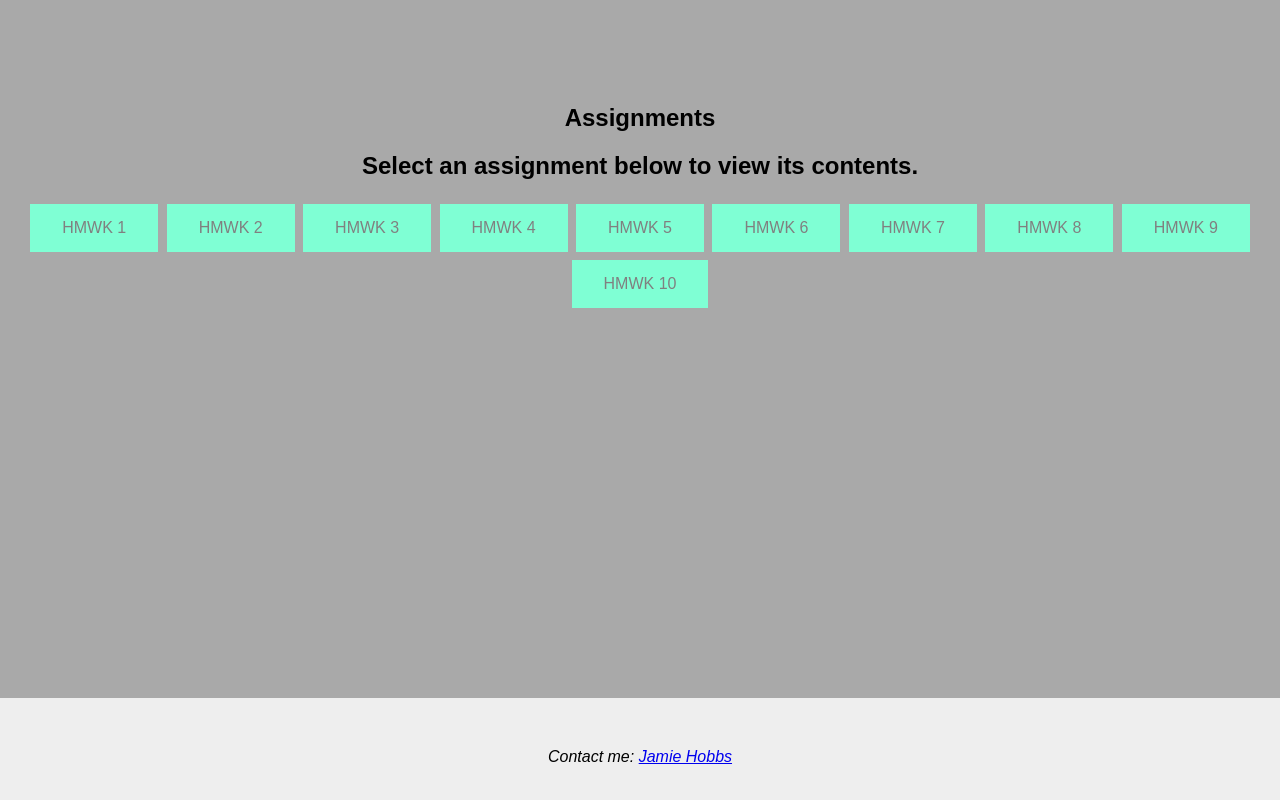
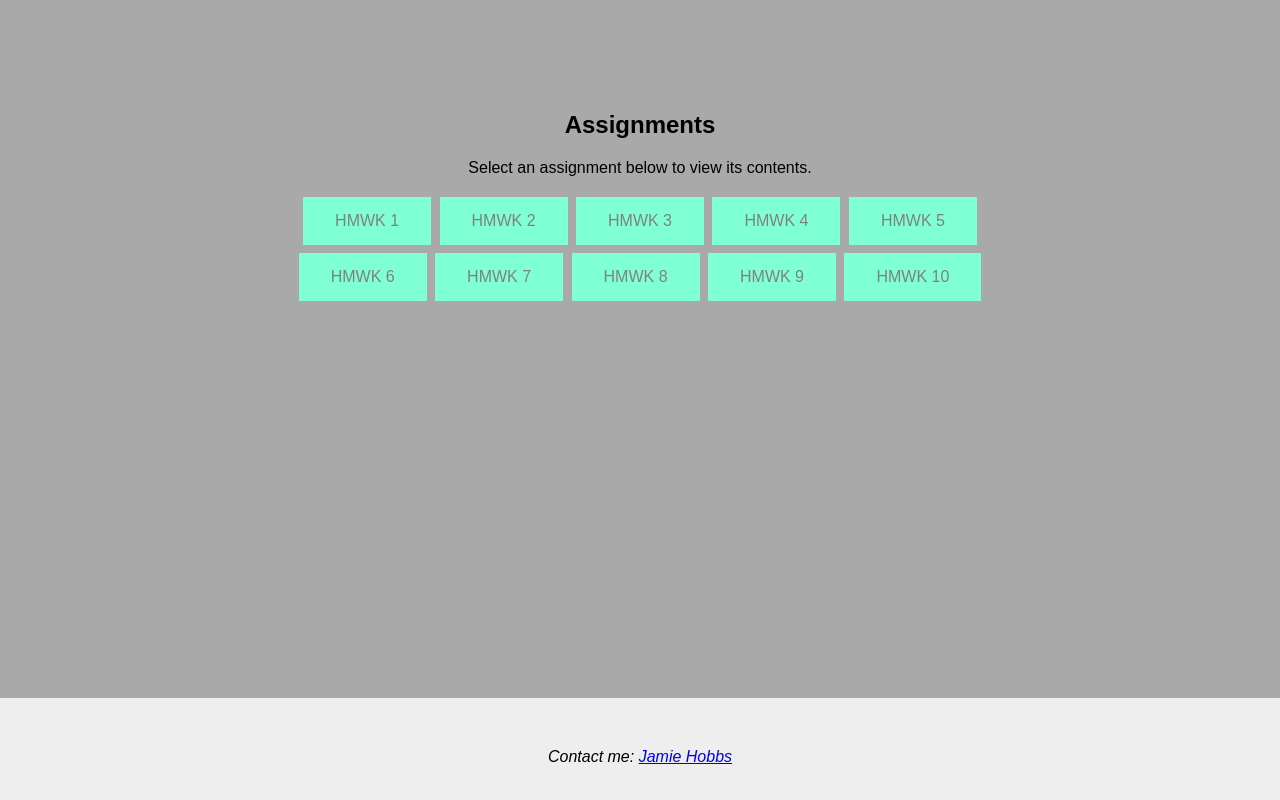
Before and after one commit to jmhobbs29/WebProgramming6930, a plain HTML site: page index.html in a window 1280 px wide. Shown: the part 1352-2152 px from the top of the page. Drawn offline with Linux system fonts and the light colour scheme.

Commit message:
updated button layout

```diff
--- a/index.html
+++ b/index.html
@@ -26,12 +26,13 @@
             <section id="assignments">
                 <div class="section-inner">
                     <h1>Assignments</h1>
-                    <h2>Select an assignment below to view its contents.</h2>
+                    <p>Select an assignment below to view its contents.</p>
                     <button class="button button1">HMWK 1</button>
                     <button class="button button2">HMWK 2</button>
                     <button class="button button3">HMWK 3</button>
                     <button class="button button4">HMWK 4</button>
                     <button class="button button5">HMWK 5</button>
+                    <br>
                     <button class="button button6">HMWK 6</button>
                     <button class="button button7">HMWK 7</button>
                     <button class="button button8">HMWK 8</button>
```
